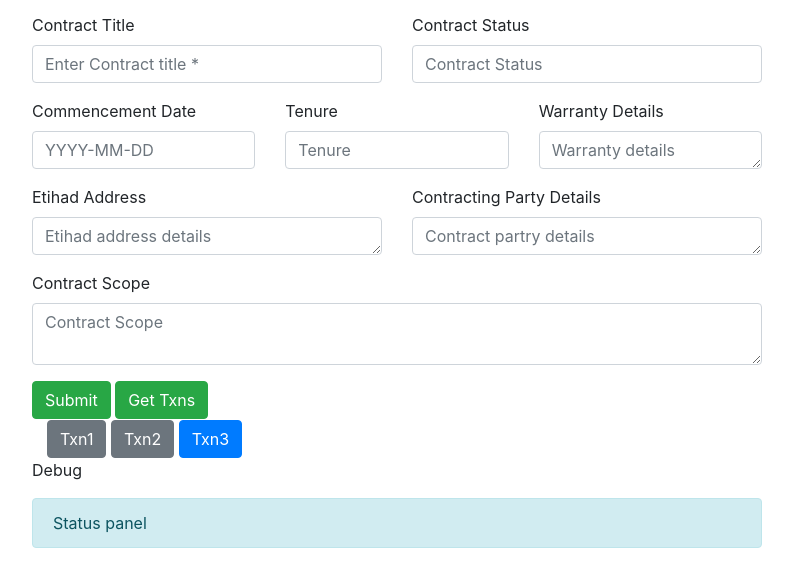
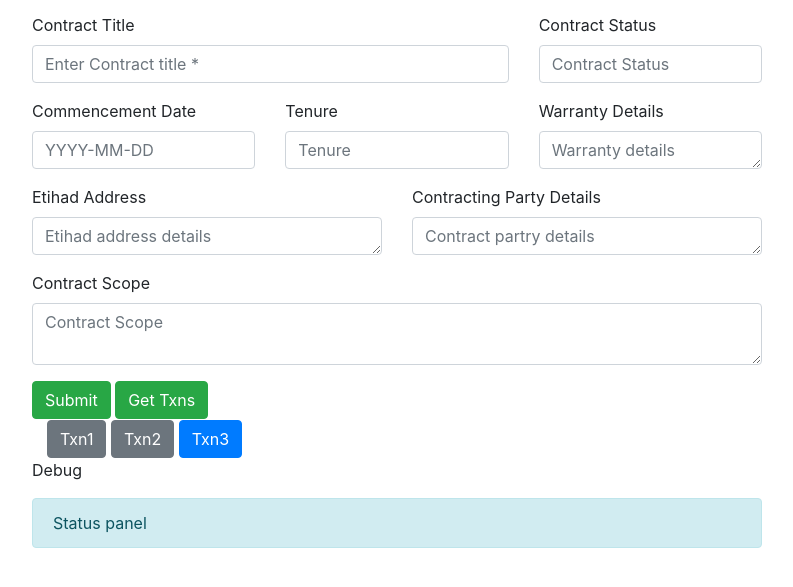
Before and after one commit to bangloreboys/lgc, a website: page public/index.html in a window 1280 px wide. Shown: the part 201-788 px from the top of the page, without its empty margins (53-846 px from the left). Drawn offline with nearby package versions, Linux system fonts and the light colour scheme.

Commit message:
Strict mode, Index.html changes

```diff
--- a/public/index.html
+++ b/public/index.html
@@ -186,13 +186,13 @@ contract data
 						</div>
 
 						<div class="row">
-							<div class="col-md-6">
+							<div class="col-md-8">
 								<div class="form-group">
 									<label for="lbltitle">Contract Title</label>
 									<input id="txttitle" type="text" name="title" class="form-control" placeholder="Enter Contract title *">
 								</div>
 							</div>
-							<div class="col-md-6">
+							<div class="col-md-4">
 								<div class="form-group">
 									<label for="lblstatus">Contract Status</label>
 									<input id="txtstatus" type="text" name="status" class="form-control" placeholder="Contract Status">
```
Also changed, not shown: server.js (+5 -2 lines), 1 other file.
